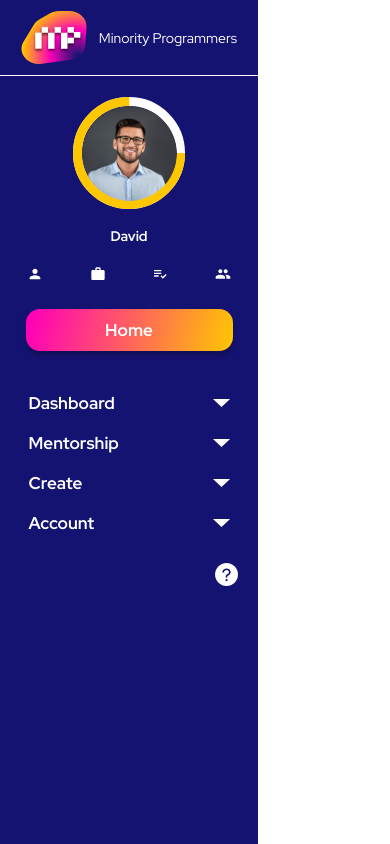
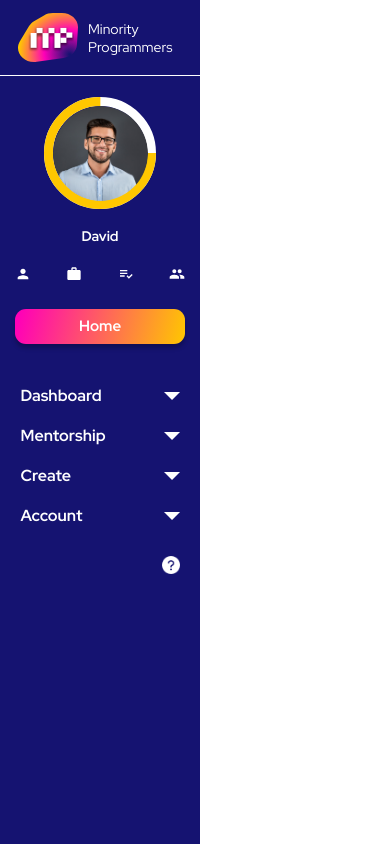
Before and after one commit to Husankhuja/mp-sidebar, a Next.js app: page / in a window 390 px wide. Built offline with nearby package versions, Linux system fonts and the light colour scheme.

Commit message:
mobile size

```diff
--- a/components/Button/button.module.css
+++ b/components/Button/button.module.css
@@ -60,3 +60,14 @@ color: #FFFFFF;
         line-height: 22px;
     }
 }
+@media only screen and (max-width: 400px) {
+    .button {
+        width: 170px;
+        height: 35px;
+        margin: 32px auto;
+        border-radius: 11px;
+    }
+    .button p {
+        font-size: 15px;
+    }
+}
--- a/components/Dropdown/dropdown.module.css
+++ b/components/Dropdown/dropdown.module.css
@@ -126,3 +126,28 @@
         line-height: 18px;
     }
 }
+@media only screen and (max-width: 400px) {
+    .container {
+        margin: 4.5px 16px;
+        padding: 4.5px;
+    }
+    .title {
+        font-size: 16px;
+        line-height: 22px;
+        margin-right: 4.5px;
+    }
+    .dropdown img {
+        width: 16px;
+    }
+    .links {
+        margin: 7px 9px;
+        padding: 0 9px;
+    }
+    .li {
+        margin: 16px 0;
+    }
+    .a {
+        font-size: 14px;
+        line-height: 18px;
+    }
+}
--- a/components/Profile/profile.module.css
+++ b/components/Profile/profile.module.css
@@ -113,3 +113,8 @@
         font-size: 16px;
     }
 }
+@media only screen and (max-width: 400px) {
+    .profileIcons {
+        width: 170px;
+    }
+}
--- a/components/SideBar/sidebar.module.css
+++ b/components/SideBar/sidebar.module.css
@@ -27,6 +27,7 @@
         margin: 38px;
     }
 }
+/* for screen sizes from 1024 - 1920  */
 @media only screen and (max-width: 1920px) {
     .sidebar {
         width: 340px;
@@ -36,7 +37,6 @@
         margin: 27px;
     }
 }
-/* for screen sizes from 1024 - 1920  */
 @media only screen and (max-width: 1024px) {
     .sidebar {
         width: 258px;
@@ -46,3 +46,12 @@
         margin: 20px;
     }
 }
+@media only screen and (max-width: 400px) {
+    .sidebar {
+        width: 200px;
+    }
+    .question {
+        width: 18px;
+        margin: 20px;
+    }
+}
--- a/components/SideBarHeader/sidebarheader.module.css
+++ b/components/SideBarHeader/sidebarheader.module.css
@@ -62,3 +62,18 @@
         line-height: 18px;
     }
 }
+@media only screen and (max-width: 400px) {
+    .sideBarHeader {
+        height: 76px;
+        padding: 0 18px;
+    }
+    .logo {
+        width: 60px;
+        height: 53px;
+        margin-right: 10px;
+    }
+    .title {
+        font-size: 14px;
+        line-height: 18px;
+    }
+}
```
